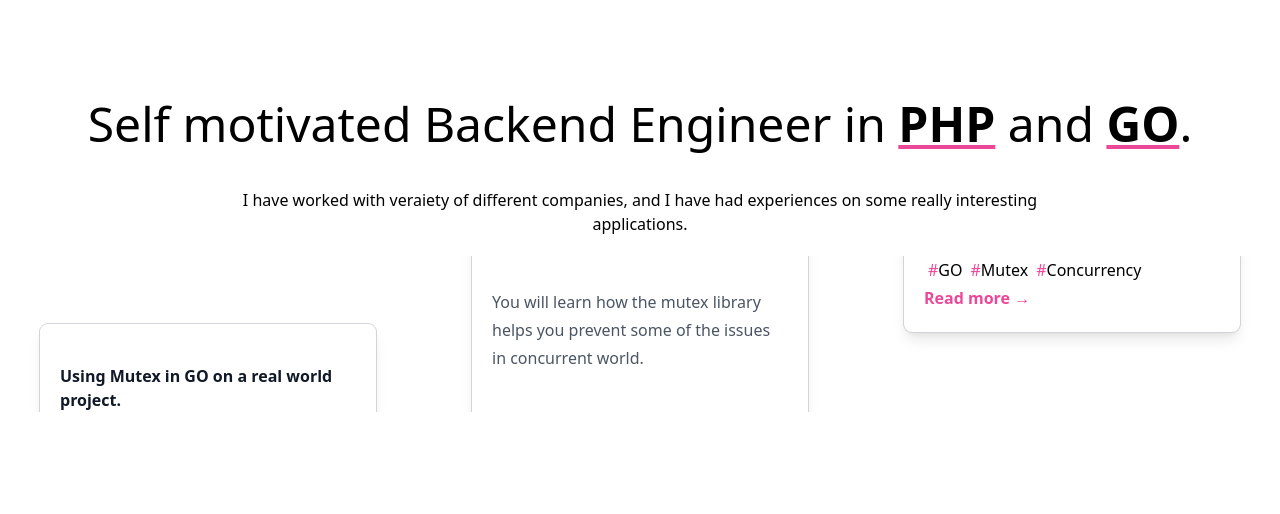
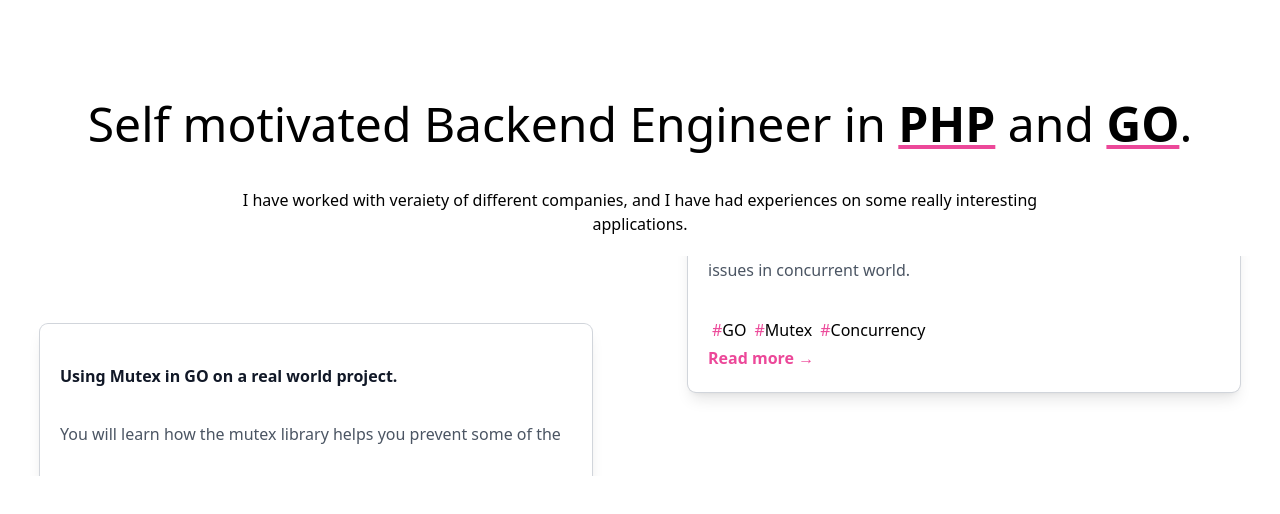
Before and after one commit to Diarselimi/diarselimi.github.io-old, a Next.js app: page / in a window 1280 px wide. Shown: the top 514 px of the page. Built offline with nearby package versions, Linux system fonts and the light colour scheme.

Commit message:
fix columns

```diff
--- a/pages/index.js
+++ b/pages/index.js
@@ -6,21 +6,21 @@ import ReactMarkdown from 'react-markdown';
 export default function Home(props) {
     const {posts} = props;
     return (
-        <>
-          <div className="mt-20 container mx-auto p-5" >
+        <div className="container">
+          <div className="mt-20 mx-auto p-5" >
             <p className="text-5xl text-center">Self motivated Backend Engineer in <b className="underline decoration-pink-500">PHP</b> and <b className="underline decoration-pink-500">GO</b>.</p>
               <p className="mt-10 w-2/3 mx-auto text-center">
                   I have worked with veraiety of different companies, and I have had experiences on some really interesting applications.
               </p>
           </div>
-          <div className="columns-2 md:columns-3">
+          <div className="columns-2 md:columns-2">
             <div className="p-5 w-full pt-12">
                 {posts.map((post, index) => (
                     <ArticlePreview post={post} slug={post.slug} key={post.key} />
                 ))}
             </div>
           </div>
-        </>
+        </div>
     )
 }
 
```
